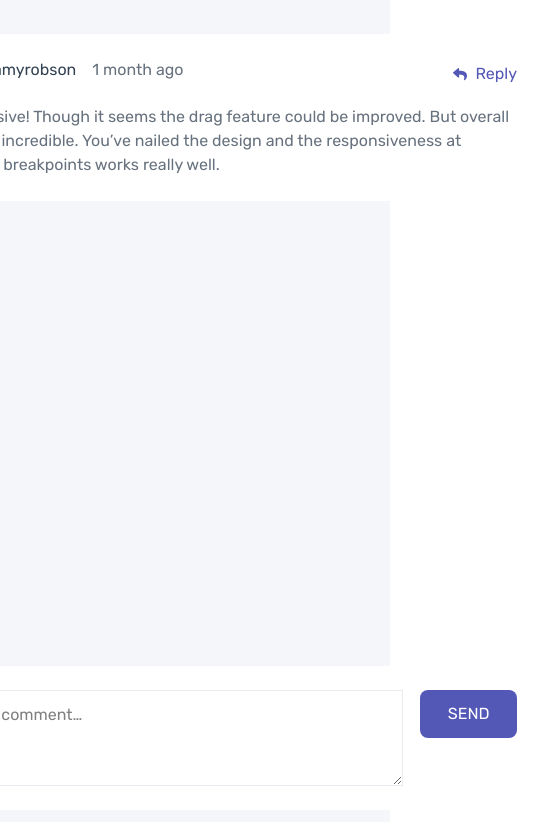
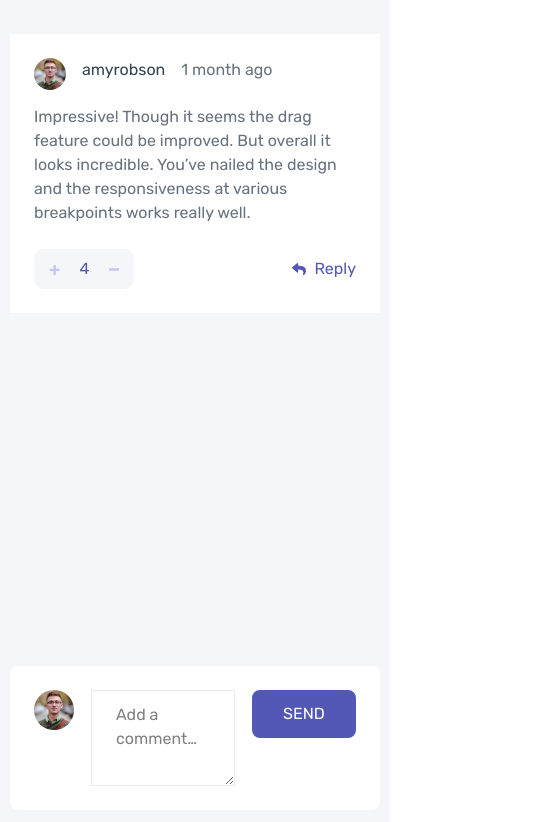
Before and after one commit to iraklitsikhelishvilii/Interactive-comments-section, a React (Vite) app: page / in a window 390 px wide. Shown: the top 822 px of the page, 541 px wide, since content can reach past the window. Built offline with nearby package versions, Linux system fonts and the light colour scheme.

Commit message:
feat(RESPONSIVE):added responsive

```diff
--- a/src/App.css
+++ b/src/App.css
@@ -11,4 +11,5 @@
   display: flex;
   justify-content: center;
   align-items: center;
+  padding-inline: 10px;
 }
--- a/src/components/__molecules/buttons_div/Buttons_div.jsx
+++ b/src/components/__molecules/buttons_div/Buttons_div.jsx
@@ -10,7 +10,7 @@ function Buttons_div({
   replyfunc,
 }) {
   return (
-    <div className="flex gap-[24px]">
+    <div className="flex gap-[24px]   ">
       {index != 0 && (
         <button
           className=" flex justify-center items-center gap-[8px] text-[#ED6368] text-[16px] font-[400] cursor-pointer"
--- a/src/components/__molecules/delete_div/Delete_div.jsx
+++ b/src/components/__molecules/delete_div/Delete_div.jsx
@@ -4,23 +4,25 @@ function Delete({ ClickOnDelete, DeleteComment }) {
   return (
     <div
       onClick={ClickOnDelete}
-      className=" h-full w-full absolute bg-[#00000080] flex justify-center items-center opacity_div"
+      className="  h-full w-full absolute bg-[#00000080] flex justify-center items-center max-[590px]:!px-[15px]"
     >
-      <div className=" justify-center gap-[20px] flex flex-col rounded-[8px]  w-[400px] h-[252px] bg-[#fff] !pl-[32px]">
-        <p className=" text-[24px] font-[400] text-[334253]">Delete comment</p>
+      <div className=" justify-center gap-[20px] flex flex-col rounded-[8px]  max-w-[400px] w-[100%] h-[252px] bg-[#fff] !pl-[32px] max-[590px]:!pl-[27px]">
+        <p className=" text-[24px] font-[400] text-[334253] max-[590px]:text-[20px]">
+          Delete comment
+        </p>
         <p className=" text-[16px] font-[400] leading-[24px] text-[#67727E]">
           Are you sure you want to delete this <br /> comment? This will remove
           the comment <br /> and can’t be undone.
         </p>
         <div className=" flex  gap-[14px]">
           <button
-            className=" cursor-pointer w-[160px] h-[48px] font-[400] text-[16px] text-[#fff] bg-[#67727E] rounded-[8px]"
+            className=" cursor-pointer w-[160px] h-[48px] font-[400] text-[16px] text-[#fff] bg-[#67727E] rounded-[8px] max-[590px]:w-[138px]"
             onClick={ClickOnDelete}
           >
             NO, CANCEL
           </button>
           <button
-            className=" cursor-pointer w-[160px] h-[48px] font-[400] text-[16px] text-[#fff] bg-[#ED6368] rounded-[8px]"
+            className=" cursor-pointer w-[160px] h-[48px] font-[400] text-[16px] text-[#fff] bg-[#ED6368] rounded-[8px] max-[590px]:w-[138px]"
             onClick={DeleteComment}
           >
             YES, DELETE
--- a/src/components/__molecules/form/Form.jsx
+++ b/src/components/__molecules/form/Form.jsx
@@ -11,13 +11,13 @@ function Form({ SaveCommentsFunc, profile_img, TakeValue, comment }) {
       <textarea
         onChange={TakeValue}
         value={comment}
-        className="!px-[24px] !py-[12px]  outline-none w-[506px] h-[96px] flex border-solid border-[1px] border-[#E9EBF0] "
+        className="!px-[24px] !py-[12px]  outline-none max-w-[506px] w-[100%] h-[96px] flex border-solid border-[1px] border-[#E9EBF0] "
         placeholder="Add a comment…"
         type="text"
       />
       <button
         type="submit"
-        className=" w-[104px] h-[48px] bg-[#5357B6] rounded-[8px]"
+        className=" min-w-[104px] h-[48px] bg-[#5357B6] rounded-[8px]"
       >
         <p className="text-[#FFF] text-[16px] font-[400] cursor-pointer ">
           SEND
--- a/src/components/__molecules/likes_div/Likes_div.jsx
+++ b/src/components/__molecules/likes_div/Likes_div.jsx
@@ -1,8 +1,15 @@
 import React from "react";
 
-function Likes_div({ func, MinusFunc, plus_img, minus_img, comment }) {
+function Likes_div({
+  func,
+  MinusFunc,
+  plus_img,
+  minus_img,
+  comment,
+  className,
+}) {
   return (
-    <div className=" gap-[20px] justify-center items-center flex flex-col min-w-[48px] h-[100px] bg-[#F5F6FA] rounded-[10px]">
+    <div className={className}>
       <button onClick={func} className="cursor-pointer">
         <img src={plus_img} alt="" />
       </button>
--- a/src/components/__organisms/main/Main.jsx
+++ b/src/components/__organisms/main/Main.jsx
@@ -162,14 +162,19 @@ function Main() {
         <div className=" flex flex-col items-center overflow-y-auto overflow-x-hidden h-[600px] gap-[20px]">
           {savecomments.map((comment, key) => (
             <div className=" w-full flex flex-col" key={key}>
-              <div className=" flex bg-[#fff] w-full max-w-[730px] gap-[24px] items-start !p-[24px]">
+              <div className=" flex bg-[#fff] w-full max-w-[730px] gap-[24px] items-start !p-[24px] max-[590px]:flex-col">
+                <div className="max-[590px]:hidden">
                   <Likes_div
+                    className={
+                      "gap-[20px] justify-center items-center flex flex-col min-w-[48px] h-[100px] bg-[#F5F6FA] rounded-[10px]"
+                    }
                     func={() => PlusFunc(key)}
                     plus_img={plus_img}
                     minus_img={minus_img}
                     MinusFunc={() => MinusFunc(key)}
                     comment={comment}
                   />
+                </div>
                 <div className=" w-full">
                   <div className="  flex justify-between items-center">
                     <div className=" flex gap-[16px]">
@@ -185,6 +190,7 @@ function Main() {
                         1 month ago
                       </p>
                     </div>
+                    <div className="max-[590px]:hidden">
                       <Buttons_div
                         index={key}
                         clickfunc={() => ClickOnDelete(key)}
@@ -194,6 +200,7 @@ function Main() {
                         reply_img={reply_img}
                         replyfunc={() => ReplyFunc(key)}
                       />
+                    </div>
                   </div>
                   {comment.edit ? (
                     <div className="!mt-[20px] flex flex-col items-end w-[530px] ">
@@ -216,6 +223,27 @@ function Main() {
                       </p>
                     </div>
                   )}
+                </div>
+                <div className="min-[590px]:hidden flex w-[100%] justify-between">
+                  <Likes_div
+                    className={
+                      " flex w-[100px] h-[40px] rounded-[10px] bg-[#F5F6FA] items-center justify-between !px-[15px]"
+                    }
+                    func={() => PlusFunc(key)}
+                    plus_img={plus_img}
+                    minus_img={minus_img}
+                    MinusFunc={() => MinusFunc(key)}
+                    comment={comment}
+                  />
+                  <Buttons_div
+                    index={key}
+                    clickfunc={() => ClickOnDelete(key)}
+                    remove_img={remove_img}
+                    editfunc={() => EditClick(key)}
+                    edit_img={edit_img}
+                    reply_img={reply_img}
+                    replyfunc={() => ReplyFunc(key)}
+                  />
                 </div>
               </div>
               {comment.reply && (
@@ -255,7 +283,6 @@ function Main() {
                           </p>
                         </div>
                         <Buttons_div
-                          index={key}
                           clickfunc={() => DeleteReply(key, replyindex)}
                           remove_img={remove_img}
                           editfunc={() => ReplyEditClick(key, replyindex)}
```
Lines whose indentation alone changed are shown as unchanged.
